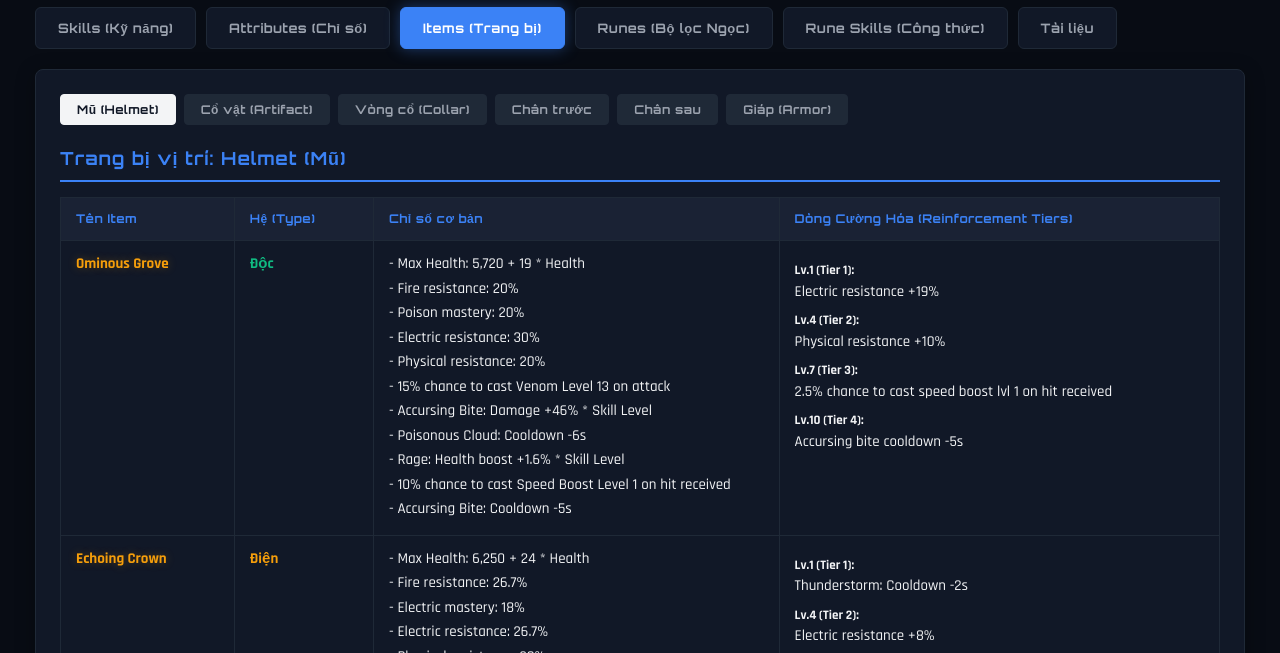
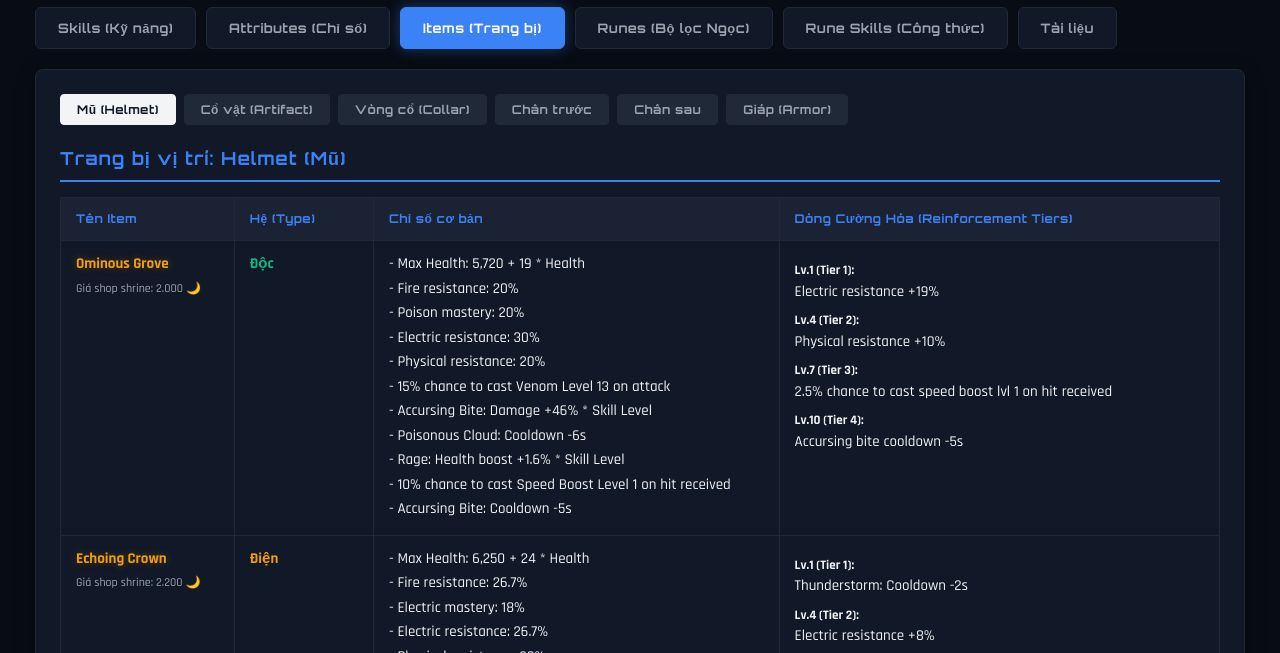
Before and after one commit to ahijk263/gemtos, a website built with Vite: page index.html in a window 1280 px wide. Both pictures are taken after a click on the button "Items (Trang bị)". Shown: the part 141-794 px from the top of the page. Built offline with nearby package versions, Linux system fonts and the light colour scheme.

Commit message:
up shrine price

```diff
--- a/css/components/tables.css
+++ b/css/components/tables.css
@@ -48,3 +48,9 @@ th {
 tr:hover td {
     background-color: var(--table-hover);
 }
+
+.shrine-price {
+    margin-top: 4px;
+    font-size: 12px;
+    color: var(--text-muted);
+}
--- a/data/items_data.json
+++ b/data/items_data.json
@@ -3,6 +3,7 @@
     {
       "name": "Ominous Grove",
       "nameClass": "legend-title",
+      "shrinePrice": "2.000 🌙",
       "element": "Độc",
       "elementClass": "type-poison",
       "baseStats": [
@@ -40,6 +41,7 @@
     {
       "name": "Echoing Crown",
       "nameClass": "legend-title",
+      "shrinePrice": "2.200 🌙",
       "element": "Điện",
       "elementClass": "type-light",
       "baseStats": [
@@ -76,6 +78,7 @@
     {
       "name": "Adamant Protector",
       "nameClass": "legend-title",
+      "shrinePrice": "2.000 🌙",
       "element": "Lửa",
       "elementClass": "type-fire",
       "baseStats": [
@@ -113,6 +116,7 @@
     {
       "name": "Polar Vortex",
       "nameClass": "legend-title",
+      "shrinePrice": "2.000 🌙",
       "element": "Băng",
       "elementClass": "type-ice",
       "baseStats": [
@@ -153,6 +157,7 @@
     {
       "name": "Calamitous Emerald",
       "nameClass": "legend-title",
+      "shrinePrice": "3.000 🌙",
       "element": "Độc",
       "elementClass": "type-poison",
       "baseStats": [
@@ -189,6 +194,7 @@
     },
     {
       "name": "Stormy Topaz",
+      "shrinePrice": "3.000 🌙",
       "nameClass": "legend-title",
       "element": "Điện",
       "elementClass": "type-light",
@@ -226,6 +232,7 @@
     {
       "name": "Fiendish Magma",
       "nameClass": "legend-title",
+      "shrinePrice": "2.600 🌙",
       "element": "Lửa",
       "elementClass": "type-fire",
       "baseStats": [
@@ -262,6 +269,7 @@
     {
       "name": "Frigid Sapphire",
       "nameClass": "legend-title",
+      "shrinePrice": "2.500 🌙",
       "element": "Băng",
       "elementClass": "type-ice",
       "baseStats": [
@@ -302,6 +310,7 @@
     {
       "name": "Baleful Ivy",
       "nameClass": "legend-title",
+      "shrinePrice": "2.500 🌙",
       "element": "Độc",
       "elementClass": "type-poison",
       "baseStats": [
@@ -338,6 +347,7 @@
     {
       "name": "Electric Turmoil",
       "nameClass": "legend-title",
+      "shrinePrice": "2.600 🌙",
       "element": "Điện",
       "elementClass": "type-light",
       "baseStats": [
@@ -374,6 +384,7 @@
     {
       "name": "Quelled Hellfire",
       "nameClass": "legend-title",
+      "shrinePrice": "2.400 🌙",
       "element": "Lửa",
       "elementClass": "type-fire",
       "baseStats": [
@@ -410,6 +421,7 @@
     {
       "name": "Frozen Wisdom",
       "nameClass": "legend-title",
+      "shrinePrice": "2.800 🌙",
       "element": "Băng",
       "elementClass": "type-ice",
       "baseStats": [
@@ -450,6 +462,7 @@
     {
       "name": "Thorny Strike",
       "nameClass": "legend-title",
+      "shrinePrice": "2.400 🌙",
       "element": "Độc",
       "elementClass": "type-poison",
       "baseStats": [
@@ -487,6 +500,7 @@
     {
       "name": "Hurricane Hit",
       "nameClass": "legend-title",
+      "shrinePrice": "2.000 🌙",
       "element": "Điện",
       "elementClass": "type-light",
       "baseStats": [
@@ -522,6 +536,7 @@
     {
       "name": "Wings of Phoenix",
       "nameClass": "legend-title",
+      "shrinePrice": "3.000 🌙",
       "element": "Lửa",
       "elementClass": "type-fire",
       "baseStats": [
@@ -560,6 +575,7 @@
     {
       "name": "Numbing Touch",
       "nameClass": "legend-title",
+      "shrinePrice": "2.700 🌙",
       "element": "Băng",
       "elementClass": "type-ice",
       "baseStats": [
@@ -600,6 +616,7 @@
     {
       "name": "Venom Spikes",
       "nameClass": "legend-title",
+      "shrinePrice": "2.100 🌙",
       "element": "Độc",
       "elementClass": "type-poison",
       "baseStats": [
@@ -637,6 +654,7 @@
     {
       "name": "Lightning Guards",
       "nameClass": "legend-title",
+      "shrinePrice": "2.200 🌙",
       "element": "Điện",
       "elementClass": "type-light",
       "baseStats": [
@@ -673,6 +691,7 @@
     {
       "name": "Flaming Irons",
       "nameClass": "legend-title",
+      "shrinePrice": "2.000 🌙",
       "element": "Lửa",
       "elementClass": "type-fire",
       "baseStats": [
@@ -709,6 +728,7 @@
     {
       "name": "Blizzard Claws",
       "nameClass": "legend-title",
+      "shrinePrice": "2.000 🌙",
       "element": "Băng",
       "elementClass": "type-ice",
       "baseStats": [
@@ -748,6 +768,7 @@
     {
       "name": "Forest's Pride",
       "nameClass": "legend-title",
+      "shrinePrice": "2.000 🌙",
       "element": "Độc",
       "elementClass": "type-poison",
       "baseStats": [
@@ -783,6 +804,7 @@
     {
       "name": "Thunderbringer",
       "nameClass": "legend-title",
+      "shrinePrice": "2.000 🌙",
       "element": "Điện",
       "elementClass": "type-light",
       "baseStats": [
@@ -818,6 +840,7 @@
     {
       "name": "Conflagration",
       "nameClass": "legend-title",
+      "shrinePrice": "2.000 🌙",
       "element": "Lửa",
       "elementClass": "type-fire",
       "baseStats": [
@@ -854,6 +877,7 @@
     {
       "name": "Heart of Winter",
       "nameClass": "legend-title",
+      "shrinePrice": "2.000 🌙",
       "element": "Băng",
       "elementClass": "type-ice",
       "baseStats": [
--- a/js/game/items.js
+++ b/js/game/items.js
@@ -50,6 +50,7 @@ export function renderItems(data) {
             tr.innerHTML = `
                 <td>
                     <span class="${nameClass}">${item.name}</span>
+                    ${item.shrinePrice ? `<div class="shrine-price">Giá shop shrine: ${item.shrinePrice}</div>` : ""}
                 </td>
                 <td>
                     <span class="${elementClass}">${item.element}</span>
```
